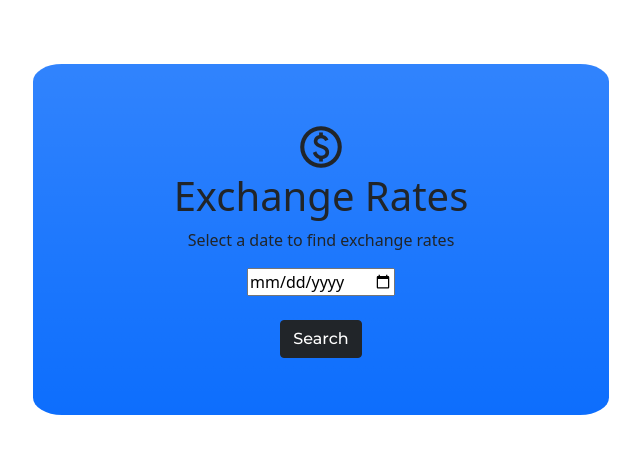
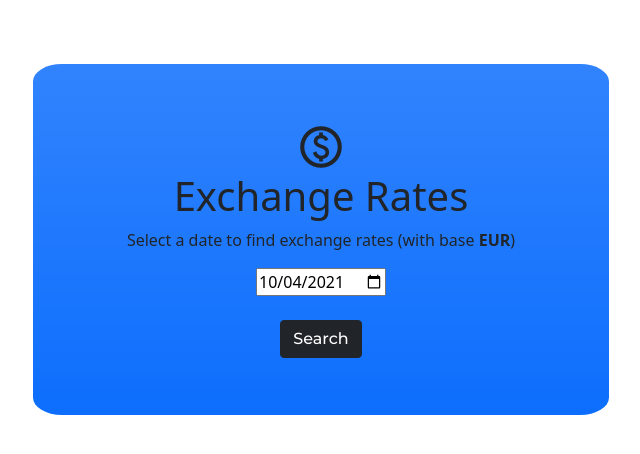
Before and after one commit to JLannoo/exchange-rates, a website: page index.html in a window 1280 px wide. Shown: the whole page, without its empty margins (319-959 px from the left). Drawn offline with nearby package versions, Linux system fonts and the light colour scheme; files that its build step writes are made by us from their sources.

Commit message:
Fix reference to docs

```diff
--- a/index.html
+++ b/index.html
@@ -4,7 +4,7 @@
     <title>Ejercicio Clase 12: Exchange Rates</title>
 
     <!-- My Styling -->
-    <link rel="stylesheet" href="styles.css">
+    <link rel="stylesheet" href="./docs/styles.css">
     <!-- Google Icons -->
     <link href="https://fonts.googleapis.com/icon?family=Material+Icons+Outlined" rel="stylesheet">
     <!-- Bootstrap -->
@@ -17,7 +17,7 @@
         <span class="material-icons-outlined" style="font-size: 50px;">paid</span>
         <h1>Exchange Rates</h1>
 
-        <p>Select a date to find exchange rates</p>
+        <p>Select a date to find exchange rates (with base <strong>EUR</strong>)</p>
         <input type="date" name="date" id="date">
         <br>
         <input class="btn btn-dark"type="button" value="Search" onclick=fillList()>
@@ -38,6 +38,6 @@
             </div>
         </div>
     </div>
-    <script src="main.js"></script>
+    <script src="./docs/main.js"></script>
 </body>
 </html>
```
